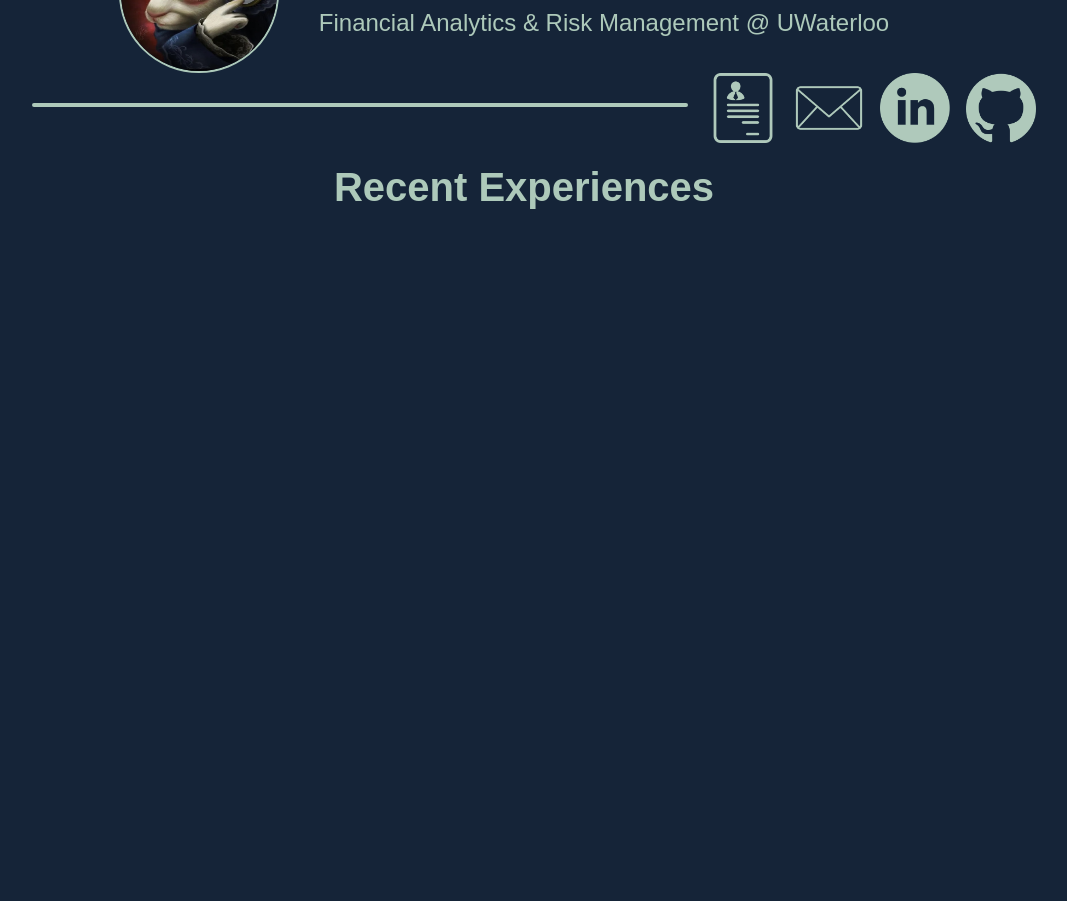
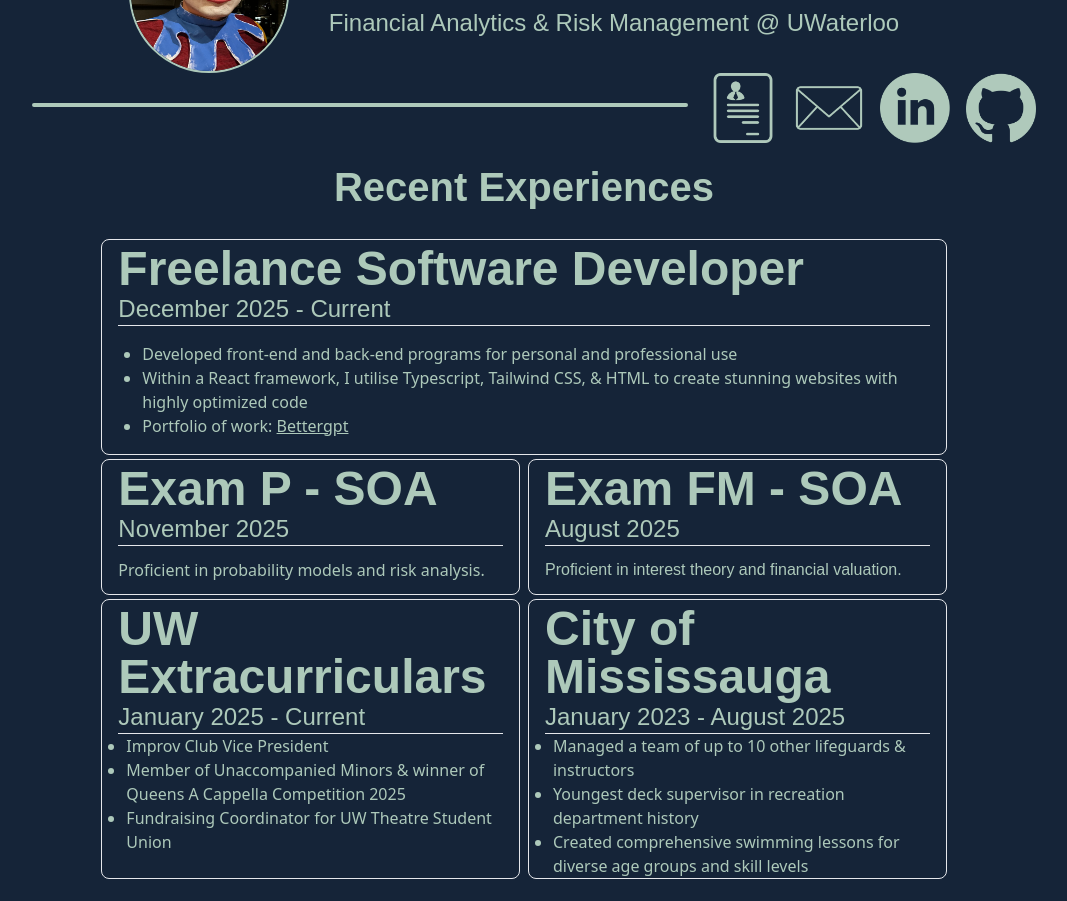
Before and after one commit to gabrielrmiller/paviclone, a React (Vite) app: page / in a window 1280 px wide. Shown: the part 3340-4241 px from the top of the page, without its empty margins (116-1183 px from the left). Before the commit the page ends 4053 px from the top, so only its background shows below. Built offline with nearby package versions, Linux system fonts and the light colour scheme.

Commit message:
added experience tab

```diff
--- a/src/App.css
+++ b/src/App.css
@@ -4,6 +4,7 @@
 
 @layer base {
   h1 { @apply font-semibold text-[#ADC9BA] font-arimo}
+  h2 { @apply font-extrabold text-5xl text-[#ADC9BA] font-arimo}
   p { @apply font-medium text-[#ADC9BA] font-arimo}}
 
 .p1-text {
@@ -142,6 +143,26 @@
 .sub-text {
   font-size: 3vh;
 }
+.ul {
+  color: '#adc9ba';
+}
+
+.wagwan {
+  width: full;
+  padding-top: 5px;
+  padding-left: 16px;
+  padding-right: 16px;
+  margin-left: 4px;
+  margin-right: 4px;
+  margin-top: 2px;
+  margin-bottom: 2px;
+  text-align: left;
+  box-sizing: border-box;
+  border-radius: 0.5rem;
+  border-color: '#ADC9BA';
+  border-style: solid;
+  border-width: 1px;
+}
 @keyframes slide-in {
   from {
     opacity: 0;
--- a/src/App.tsx
+++ b/src/App.tsx
@@ -179,14 +179,14 @@ function App() {
       <div ref={slideRef} className='text-nowrap p2-text text-center transition-transform' style={{transform: `translateX(${x}px)`, transition: "transform linear"}}>
         <h1>I want to hang out with</h1>
       </div>
-      <div ref={zoomRef} className='p2-text text-center transition-transform' style={{transform: `scale(${Math.min(zoom, 3)})`, transformOrigin: 'top', transition: "transform linear, opacity 0.3s ease-in-out", opacity: opacity}}>
-          <h1 className={`big-text ${fol}`}>YOU</h1>
+      <div ref={zoomRef} className='p2-text text-center' style={{transform: `scale(${Math.min(zoom, 3)})`, transformOrigin: 'top center', transition: "transform linear, opacity 0.3s ease-in-out", opacity: opacity}}>
+          <h1 className={`leading-none big-text ${fol}`}>YOU</h1>
       </div>
 
     </div>
     <div className='page-5 min-h-screen flex flex-col text-center'>
       <div className='flex items-center w-full justify-center'>
-        <img src="rabbit.png" className='h-[20vh] shrink-0 aspect-square rounded-full overflow-hidden border-main border-solid border-2'/>
+        <img src="me.jpg" className='h-[20vh] shrink-0 aspect-square rounded-full overflow-hidden ml-5 border-main border-solid border-2'/>
         <div className='flex flex-col px-10 text-center justify-center'>
           <h1 className='name-text'>Gabriel Miller</h1>
           <p className='sub-text'>Financial Analytics & Risk Management @ UWaterloo</p>
@@ -201,11 +201,67 @@ function App() {
           <li><a target="_blank" href="https://github.com/gabrielrmiller" className={`opacity-0 ${navfade}`} style={{animationDelay: '1s'}}><img className='imgcol' src="github.png"></img></a></li>
         </ul>
       </div>
+      <div className='mx-auto mb-5 w-2/3 text-center h-auto'><h1 className='name-text py-5'>Recent Experiences</h1>
         <div>
-        <h1 className='name-text py-5'>Recent Experiences</h1>
+          <div className='wagwan'>
+            <h2>Freelance Software Developer</h2>
+            <p className='text-2xl'>December 2025 - Current</p>
+            <hr></hr>
+            <ul className='list-disc ml-2 p-4 text-main'>
+              <li>Developed front-end and back-end programs for personal and professional use</li>
+              <li>Within a React framework, I utilise Typescript, Tailwind CSS, & HTML to create stunning websites with highly optimized code</li>
+              <li>Portfolio of work: <a className='underline' target='_blank' href='https://bettergpt-lake.vercel.app/'>Bettergpt</a> </li>
+            </ul>
           </div>
         </div>
-
+          <div className='flex'>
+            <div className='wagwan w-full'>
+              <div>
+                <h2> Exam P - SOA</h2>
+                <p className='text-2xl'>November 2025</p>
+                <hr></hr>
+                <ul className='py-3 text-main'>
+                  <li>Proficient in probability models and risk analysis. </li>
+                </ul>
+              </div>
+            </div>
+            <div className='wagwan w-full'>
+              <div className=''>
+                <h2> Exam FM - SOA</h2>
+                <p className='text-2xl'>August 2025</p>
+                <hr></hr>
+                  <p className=' text-main py-3'>Proficient in interest theory and financial valuation. </p>
+              </div>
+            </div>
+          </div>
+          <div className='flex'>
+            <div className='wagwan w-full'>
+              <div>
+                <h2>UW Extracurriculars</h2>
+                <p className='text-2xl'>January 2025 - Current</p>
+                <hr></hr>
+                <ul className='list-disc ml-2 text-main'>
+                  <li>Improv Club Vice President</li>
+                  <li>Member of Unaccompanied Minors & winner of Queens A Cappella Competition 2025</li>
+                  <li>Fundraising Coordinator for UW Theatre Student Union</li>
+                </ul>
+              </div>
+            </div>
+            <div className='wagwan w-full'>
+              <div>
+                <h2>City of Mississauga</h2>
+                <p className='text-2xl'>January 2023 - August 2025</p>
+                <hr></hr>
+                <ul className='list-disc ml-2 text-main'>
+                  <li>Managed a team of up to 10 other lifeguards & instructors</li>
+                  <li>Youngest deck supervisor in recreation department history</li>
+                  <li>Created comprehensive swimming lessons for diverse age groups and skill levels</li>
+                </ul>
+              </div>
+            </div>
+          </div>
+        </div>
+      </div>
   </div>
 
   </>)
```
Also changed, not shown: public/me.jpg (added). Lines whose indentation alone changed are shown as unchanged.
